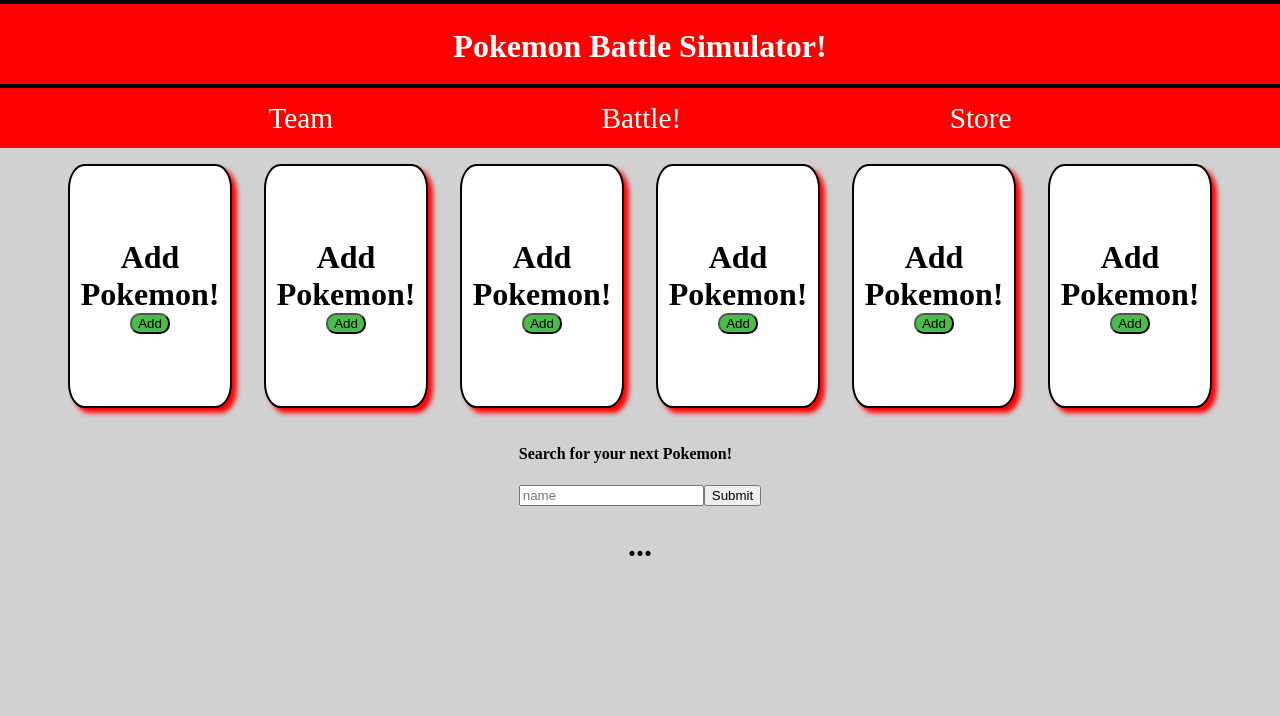
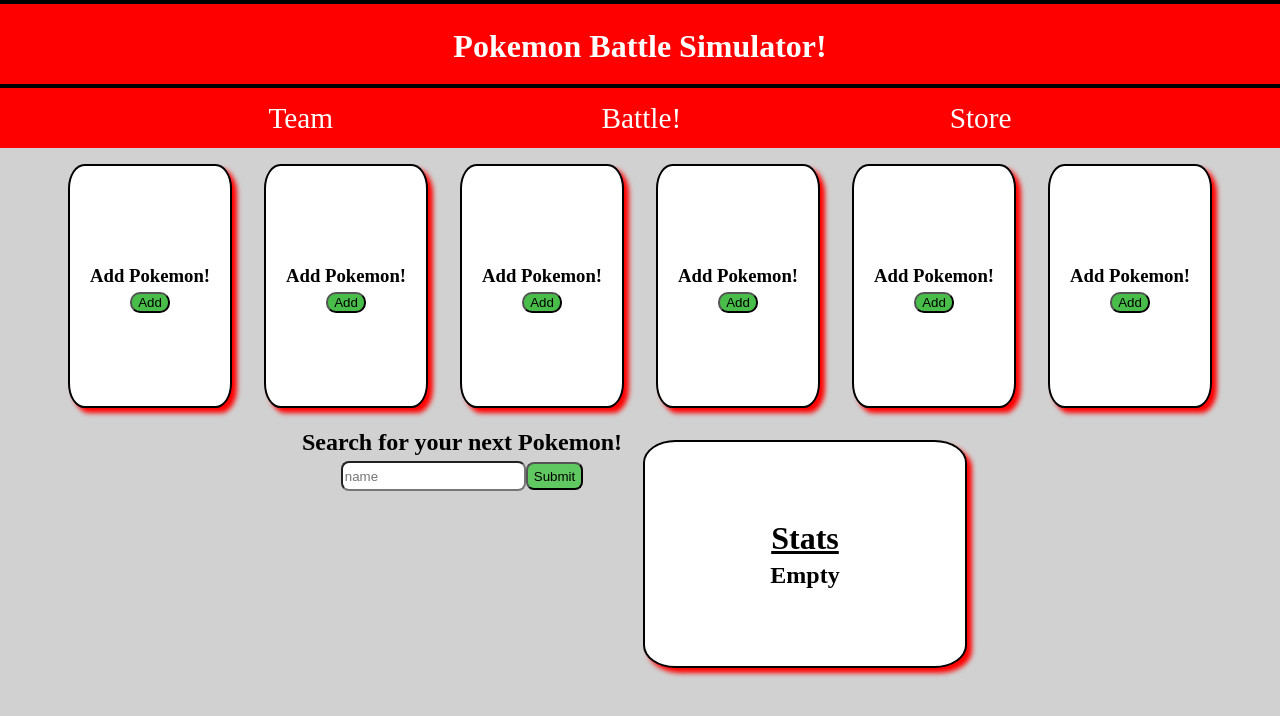
Before and after one commit to Serrin-Sage/Pokemon-Battle-Project, a React (Vite) app: page / in a window 1280 px wide. Shown: the top 716 px of the page. Built offline with nearby package versions, Linux system fonts and the light colour scheme.

Commit message:
Updated stats table styling

```diff
--- a/index.html
+++ b/index.html
@@ -4,7 +4,7 @@
     <meta charset="UTF-8" />
     <link rel="icon" type="image/svg+xml" href="/vite.svg" />
     <meta name="viewport" content="width=device-width, initial-scale=1.0" />
-    <title>Vite + React</title>
+    <title>Pokemon Battle Simulator</title>
   </head>
   <body>
     <div id="root"></div>
--- a/src/components/Placeholder.jsx
+++ b/src/components/Placeholder.jsx
@@ -6,7 +6,7 @@
     }
     return (
         <div className="card">
-            <h1>Add Pokemon!</h1>
+            <h3>Add Pokemon!</h3>
             <button className="cardUpdate" onClick={handleClick}>Add</button>
         </div>
     )
--- a/src/components/Team.jsx
+++ b/src/components/Team.jsx
@@ -2,16 +2,21 @@
 import TeamResult from './TeamResult';
 import TeamCard from './TeamCard';
 import Placeholder from './Placeholder';
+import { ToastContainer, toast } from 'react-toastify';
+import 'react-toastify/dist/ReactToastify.css';
 
 const Team = ({ setTeam, team }) => {
+    const message = () => toast.error("INVALID POKEMON")
     const [ pokemon, setPokemon ] = useState(null);
     const getPokemon = async (name) => {
         let req = await fetch(`https://pokeapi.co/api/v2/pokemon/${name}`);
         req.json().then(pk => {
             setPokemon(pk);
         }).catch(error => {
+            message();
             setPokemon(null);
         });
+        console.log(pokemon);
     }
 
     const handleSubmit = async (e) => {
@@ -27,16 +32,74 @@
                     )
                 })}
             </div>
-            <div className="search">
-                <form onSubmit={handleSubmit}>
-                    <h4>Search for your next Pokemon!</h4>
-                    <input type="text" name="name" placeholder="name"required/>
-                    <button type="submit">Submit</button>
-                </form>
-                {!pokemon ? (<div><h1>...</h1></div>) : (
-                    <TeamResult setTeam={setTeam} team={team} pokemon={pokemon} />
-                )}
+            <div className="row">
+                <div className="search">
+                    <h2>Search for your next Pokemon!</h2>
+                    <form onSubmit={handleSubmit}>
+                        <input className="input" type="text" name="name" placeholder="name"required/>
+                        <button className="submit" type="submit">Submit</button>
+                        <ToastContainer />
+                    </form>
+                    {!pokemon ? (<div></div>) : (
+                        <TeamResult setTeam={setTeam} team={team} pokemon={pokemon} />
+                    )}
+                </div>
+                <div className="displayCard">
+                    {!pokemon ? (
+                        <div>
+                            <h1><u>Stats</u></h1>
+                            <h2>Empty</h2>
+                        </div>
+                    ) : (<table>
+                            <thead>
+                                <tr>
+                                    <th><h1><u>Stats</u></h1></th>
+                                    <th></th>
+                                    <th></th>
+                                </tr>
+                            </thead>
+                            <tbody>
+                                <tr>
+                                    <th>Name:</th>
+                                    <th>Base:</th>
+                                    <th>Effort:</th>
+                                </tr>
+                                <tr>
+                                    <td>{pokemon.stats[0].stat.name}</td>
+                                    <td>{pokemon.stats[0].base_stat}</td>
+                                    <td>{pokemon.stats[0].effort}</td>
+                                </tr>
+                                <tr>
+                                    <td>{pokemon.stats[1].stat.name}</td>
+                                    <td>{pokemon.stats[1].base_stat}</td>
+                                    <td>{pokemon.stats[1].effort}</td>
+                                </tr>
+                                <tr>
+                                    <td>{pokemon.stats[2].stat.name}</td>
+                                    <td>{pokemon.stats[2].base_stat}</td>
+                                    <td>{pokemon.stats[2].effort}</td>
+                                </tr>
+                                <tr>
+                                    <td>{pokemon.stats[3].stat.name}</td>
+                                    <td>{pokemon.stats[3].base_stat}</td>
+                                    <td>{pokemon.stats[3].effort}</td>
+                                </tr>
+                                <tr>
+                                    <td>{pokemon.stats[4].stat.name}</td>
+                                    <td>{pokemon.stats[4].base_stat}</td>
+                                    <td>{pokemon.stats[4].effort}</td>
+                                </tr>
+                                <tr>
+                                    <td>{pokemon.stats[5].stat.name}</td>
+                                    <td>{pokemon.stats[5].base_stat}</td>
+                                    <td>{pokemon.stats[5].effort}</td>
+                                </tr>
+                            </tbody>
+                        </table>
+                    )}
+                </div>
             </div>
+
         </div>
     )
 }
--- a/src/components/TeamResult.jsx
+++ b/src/components/TeamResult.jsx
@@ -2,6 +2,7 @@
     return (
         <div className="resultCard">
             <img src={pokemon.sprites.front_default}></img>
+            <h3>#{pokemon.id} {pokemon.name}</h3>
         </div>
     )
 }
--- a/src/stylesheets/team-style.css
+++ b/src/stylesheets/team-style.css
@@ -12,6 +12,33 @@
     box-shadow: 5px 5px 5px red;
     background: white;
     transition: all 0.5s ease-out;
+}
+.displayCard {
+    border: 2px solid black;
+    width: 20rem;
+    height: 14rem;
+    margin: 1rem;
+    display: flex;
+    flex-direction: column;
+    justify-content: center;
+    text-align: center;
+    align-items: center;
+    border-radius: 10%;
+    box-shadow: 5px 5px 5px red;
+    background: white;
+    transition: all 0.5s ease-out;
+}
+.displayCard h1, h2, h3, h4 {
+    margin: 5px;
+    padding: 0;
+}
+.displayCard table {
+    width: 100%;
+}
+.row {
+    display: flex;
+    flex-direction: row;
+    justify-content: center;
 }
 .card h1, .card h2{
     margin: 0;
@@ -36,6 +63,18 @@
 .cardUpdate:hover, .cardDelete:hover {
     transform: scale(1.05);
 }
+.input {
+    background: white;
+    border-style: 2px solid black;
+    border-radius: 8px;
+    height: 1.5rem;
+}
+.submit {
+    background: rgb(96, 200, 96);
+    border-style: 2px solid black;
+    border-radius: 8px;
+    height: 1.75rem;
+}
 .search {
     display: flex;
     flex-direction: column;
```
